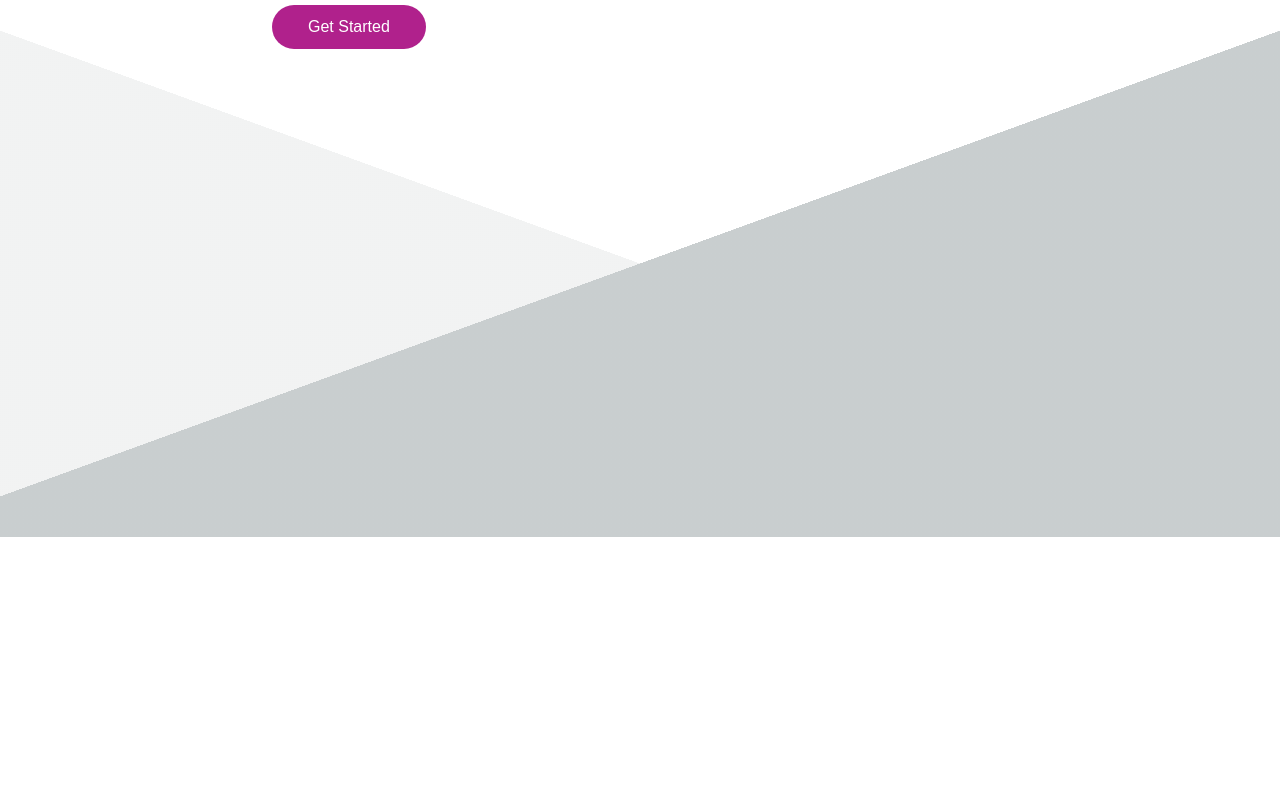
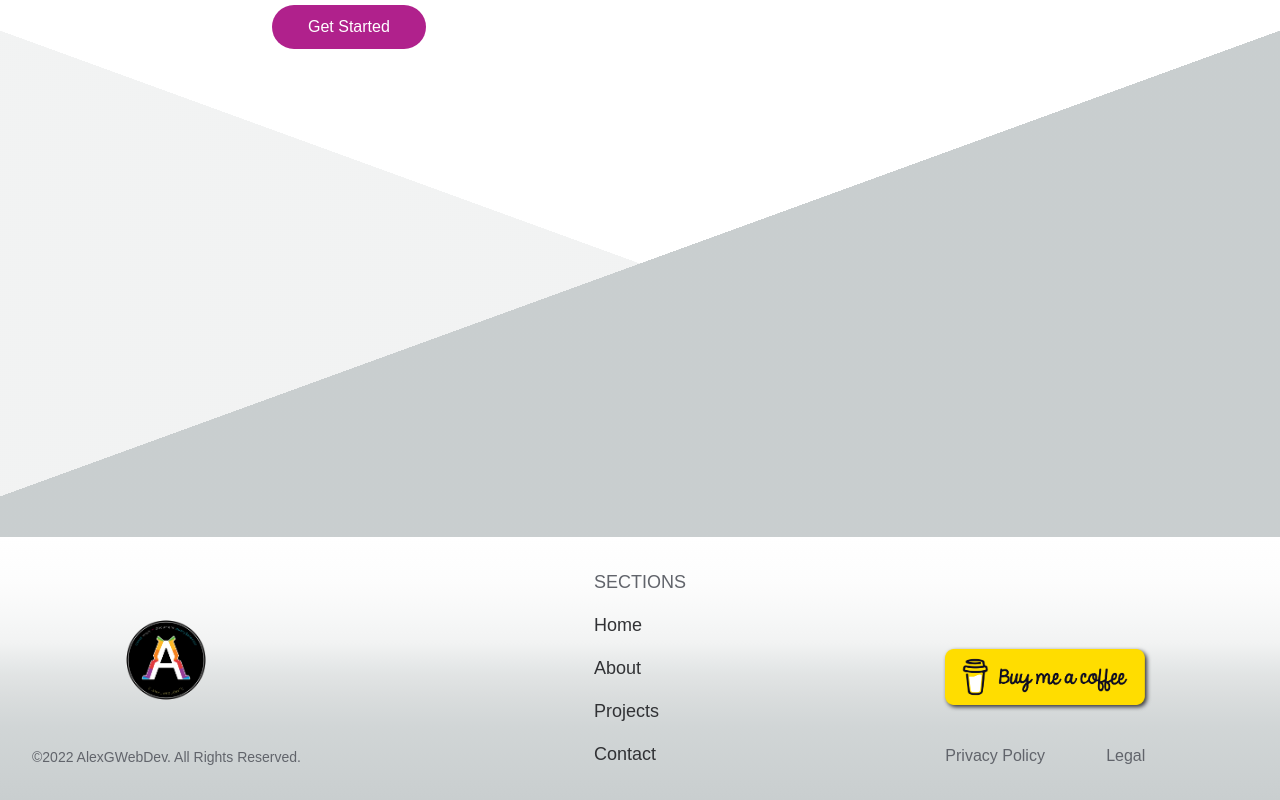
Before and after one commit to Xelaflash/portfolio_v2, a Next.js app: page / in a window 1280 px wide. Shown: the part 363-1163 px from the top of the page. Before the commit the page ends 900 px from the top, so only its background shows below. Built offline with nearby package versions, Linux system fonts and the light colour scheme.

Commit message:
🚀 footer + 🎨 css var review

```diff
--- /dev/null
+++ b/components/Footer.js
@@ -0,0 +1,152 @@
+import Image from 'next/image';
+import styled from 'styled-components';
+import Link from 'next/link';
+import { QUERIES } from '../styles/constants';
+import VisuallyHidden from './VisuallyHidden';
+
+export default function Footer() {
+  return (
+    <FooterWrapper>
+      <FlexWrapperLeft>
+        <LogoWrapper>
+          <Image
+            src="/images/logo.png"
+            alt="AlexG WebDev"
+            width={80}
+            height={80}
+            quality={100}
+          />
+        </LogoWrapper>
+        <Copyright>
+          ©{new Date().getFullYear()} AlexGWebDev. All Rights Reserved.
+        </Copyright>
+      </FlexWrapperLeft>
+
+      <LinksWrapper>
+        <p>Sections</p>
+        <Link href="/">Home</Link>
+        <Link href="/#about">About</Link>
+        <Link href="/#projects">Projects</Link>
+        <Link href="/#contact">Contact</Link>
+      </LinksWrapper>
+
+      <FlexWrapperRight>
+        <BuyCoffeeBtnWrapper>
+          <a
+            href="https://www.buymeacoffee.com/givemethe.money"
+            target="_blank"
+            rel="noreferrer"
+          >
+            <Image
+              src="/images/bmc-button.png"
+              alt="Buy me a coffee - link to donate"
+              quality={75}
+              width={200}
+              height={56}
+            />
+            <VisuallyHidden>Support Me</VisuallyHidden>
+          </a>
+        </BuyCoffeeBtnWrapper>
+        <RegulatoryLinksWrapper>
+          <Link href="/privacy">Privacy Policy</Link>
+          <Link href="/legal">Legal</Link>
+        </RegulatoryLinksWrapper>
+      </FlexWrapperRight>
+    </FooterWrapper>
+  );
+}
+
+const FooterWrapper = styled.footer`
+  background: var(--footer-background) repeat scroll 0% 0%;
+  min-height: 250px;
+  padding: 32px;
+  display: grid;
+  grid-template-columns: 1fr minmax(350px, 1fr) 1fr;
+  @media ${QUERIES.tabletAndDown} {
+    grid-template-columns: repeat(3, 1fr);
+    padding: 32px;
+  }
+
+  @media ${QUERIES.phoneAndDown} {
+    grid-template-columns: repeat(auto-fill, minmax(250px, 1fr));
+    gap: 32px;
+  }
+`;
+
+// grid elements
+const FlexWrapperLeft = styled.div`
+  display: flex;
+  flex-direction: column;
+  align-items: center;
+  justify-content: flex-end;
+  justify-self: left;
+  gap: 32px;
+  @media ${QUERIES.phoneAndDown} {
+    text-align: center;
+    grid-row: 3;
+  }
+`;
+
+const LinksWrapper = styled.div`
+  justify-self: center;
+  display: flex;
+  flex-direction: column;
+  gap: 16px;
+  justify-content: start;
+
+  p {
+    font-size: 18px;
+    font-weight: var(--medium);
+    color: var(--footer-text-dimmed);
+    text-transform: uppercase;
+  }
+  a {
+    font-size: 18px;
+    font-weight: var(--regular);
+    color: var(--color-text);
+    text-decoration: none;
+    &:hover {
+      color: var(--color-primary);
+    }
+  }
+`;
+
+const FlexWrapperRight = styled.div`
+  justify-self: end;
+  display: flex;
+  flex-direction: column;
+  justify-content: flex-end;
+  gap: 32px;
+  justify-self: center;
+  @media ${QUERIES.phoneAndDown} {
+    gap: 24px;
+    justify-self: center;
+  }
+`;
+// End grid elements
+
+const LogoWrapper = styled.div`
+  @media ${QUERIES.phoneAndDown} {
+    text-align: center;
+  }
+`;
+
+const Copyright = styled.p`
+  font-size: 14px;
+  font-weight: var(--medium);
+  margin-top: 8px;
+  color: var(--footer-text-dimmed);
+`;
+
+const BuyCoffeeBtnWrapper = styled.div`
+  filter: drop-shadow(2px 2px 2px hsla(var(--footer-btn-shadow), 1));
+`;
+
+const RegulatoryLinksWrapper = styled.div`
+  display: flex;
+  justify-content: space-between;
+  color: var(--footer-text-dimmed);
+  a:hover {
+    opacity: 0.8;
+  }
+`;
--- a/pages/index.js
+++ b/pages/index.js
@@ -1,4 +1,5 @@
 import Head from 'next/head';
+import Footer from '../components/Footer';
 import Header from '../components/Header';
 // import Image from 'next/image';
 import Home from '../components/Home';
@@ -17,6 +18,7 @@ export default function IndexPage() {
       <main>
         <Header />
         <Home />
+        <Footer />
       </main>
     </>
   );
--- a/styles/GlobalStyles.js
+++ b/styles/GlobalStyles.js
@@ -91,29 +91,8 @@ const GlobalStyle = createGlobalStyle`
     --color-logo-yellow: ${COLORS.logoYellow};
     --color-logo-green: ${COLORS.logoGreen}; */
 
-    /* Dark Mode variables */
-    @media (prefers-color-scheme: dark) {
-      --color-primary: ${COLORS.darkPrimaryViolet};
-      --color-secondary: ${COLORS.darkSecondaryBlue};
-      --color-background: ${COLORS.darkBackgroundBlue};
-      --color-background-shade2: ${COLORS.darkBackgroundBlueShade2};
-      --color-background-shade3: ${COLORS.darkBackgroundBlueShade3};
-      --color-gradient: linear-gradient(
-        90deg,
-        hsl(185deg 100% 50%) 0%,
-        hsl(196deg 100% 70%) 23%,
-        hsl(211deg 100% 77%) 33%,
-        hsl(234deg 100% 82%) 44%,
-        hsl(259deg 100% 80%) 58%,
-        hsl(274deg 100% 75%) 99%
-      );
-      body {
-        color: var(--color-white);
-        background: var(--color-background);
-      }
-    }
-
-    [data-theme="dark"]{
+    /* dark Mode variables */
+    body[data-theme="dark"] {
       --color-primary: ${COLORS.darkPrimaryViolet};
       --color-secondary: ${COLORS.darkSecondaryBlue};
       --color-background: ${COLORS.darkBackgroundBlue};
@@ -129,15 +108,29 @@ const GlobalStyle = createGlobalStyle`
         hsl(259deg 100% 80%) 58%,
         hsl(274deg 100% 75%) 99%
       );
-      body {
-        color: var(--color-text);
-        background: var(--color-background);
-      }
+      --footer-background: linear-gradient(
+        180deg,
+        hsl(212deg 32% 8%) 0%,
+        hsl(212deg 30% 9%) 28%,
+        hsl(212deg 31% 10%) 39%,
+        hsl(212deg 31% 12%) 47%,
+        hsl(212deg 32% 13%) 53%,
+        hsl(211deg 32% 14%) 58%,
+        hsl(211deg 32% 15%) 64%,
+        hsl(212deg 32% 16%) 69%,
+        hsl(212deg 32% 18%) 75%,
+        hsl(212deg 32% 19%) 82%,
+        hsl(212deg 31% 20%) 100%
+      );
+      --footer-btn-shadow: 0deg, 0%, 100%;
+      --footer-text-dimmed: var(--color-gray-500);
+      color: var(--color-white);
+      background: var(--color-background);
     }
 
 
     /* Light Mode variables */
-    @media (prefers-color-scheme: light) {
+    body[data-theme="light"] {
       --color-primary: ${COLORS.lightPrimaryVioline};
       --color-secondary: ${COLORS.lightSecondaryBlue};
       --color-background: ${COLORS.white};
@@ -153,33 +146,24 @@ const GlobalStyle = createGlobalStyle`
         hsl(298deg 56% 41%) 72%,
         hsl(315deg 68% 41%) 100%
       );
-      body {
-        color: var(--color-text);
-        background: var(--color-background);
-      }
-    }
-
-    /* TODO: look if i can combine those declarations */
-    [data-theme="light"] {
-      --color-primary: ${COLORS.lightPrimaryVioline};
-      --color-secondary: ${COLORS.lightSecondaryBlue};
-      --color-background: ${COLORS.white};
-      --color-background-shade2: ${COLORS.lightBackgroundShade2};
-      --color-background-shade3: ${COLORS.lightBackgroundShade3};
-      --color-text: var(--color-gray-900);
-      --color-gradient: linear-gradient(
-        90deg,
-        hsl(228deg 78% 52%) 0%,
-        hsl(246deg 63% 56%) 29%,
-        hsl(263deg 54% 51%) 44%,
-        hsl(280deg 53% 46%) 57%,
-        hsl(298deg 56% 41%) 72%,
-        hsl(315deg 68% 41%) 100%
+      --footer-background: linear-gradient(
+        180deg,
+        hsl(0deg 0% 100%) 0%,
+        hsl(180deg 4% 99%) 17%,
+        hsl(180deg 4% 98%) 24%,
+        hsl(180deg 4% 97%) 30%,
+        hsl(180deg 4% 96%) 35%,
+        hsl(180deg 4% 95%) 40%,
+        hsl(182deg 5% 92%) 46%,
+        hsl(184deg 5% 89%) 52%,
+        hsl(186deg 5% 86%) 61%,
+        hsl(188deg 6% 83%) 72%,
+        hsl(190deg 6% 80%) 100%
       );
-      body {
-        color: var(--color-text);
-        background: var(--color-background);
-      }
+      --footer-btn-shadow: 220deg, 3%, 20%;
+      --footer-text-dimmed: var(--color-gray-700);
+      color: var(--color-text);
+      background: var(--color-background);
     }
   }
 
--- a/styles/constants.js
+++ b/styles/constants.js
@@ -2,7 +2,7 @@ export const COLORS = {
   white: 'hsl(0, 0%, 100%)',
   gray: {
     100: 'hsl(185deg, 5%, 95%)',
-    300: 'hsl(190deg, 5%, 80%)',
+    300: 'hsl(190deg, 6%, 80%)',
     500: 'hsl(196deg, 4%, 60%)',
     700: 'hsl(220deg, 5%, 40%)',
     900: 'hsl(220deg, 3%, 20%)',
```
Also changed, not shown: public/images/bmc-button.png (added).
